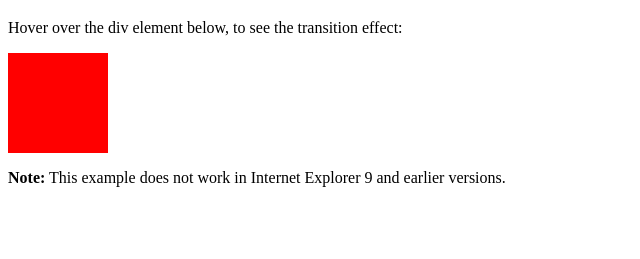
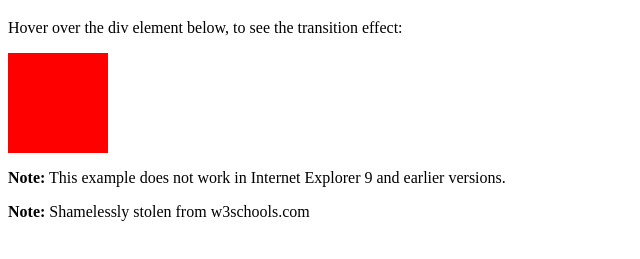
Before and after one commit to HugoWilson/HugoWilson.github.io, a plain HTML site: page index.html in a window 1280 px wide. Shown: the part 61-320 px from the top of the page, without its empty margins (0-640 px from the left). Drawn offline with Linux system fonts and the light colour scheme.

Commit message:
Update index.html

```diff
--- a/index.html
+++ b/index.html
@@ -24,6 +24,7 @@ div:hover {
 <div></div>
 
 <p><b>Note:</b> This example does not work in Internet Explorer 9 and earlier versions.</p>
+<p><b>Note:</b> Shamelessly stolen from w3schools.com</p>
 
 </body>
 </html>
```
